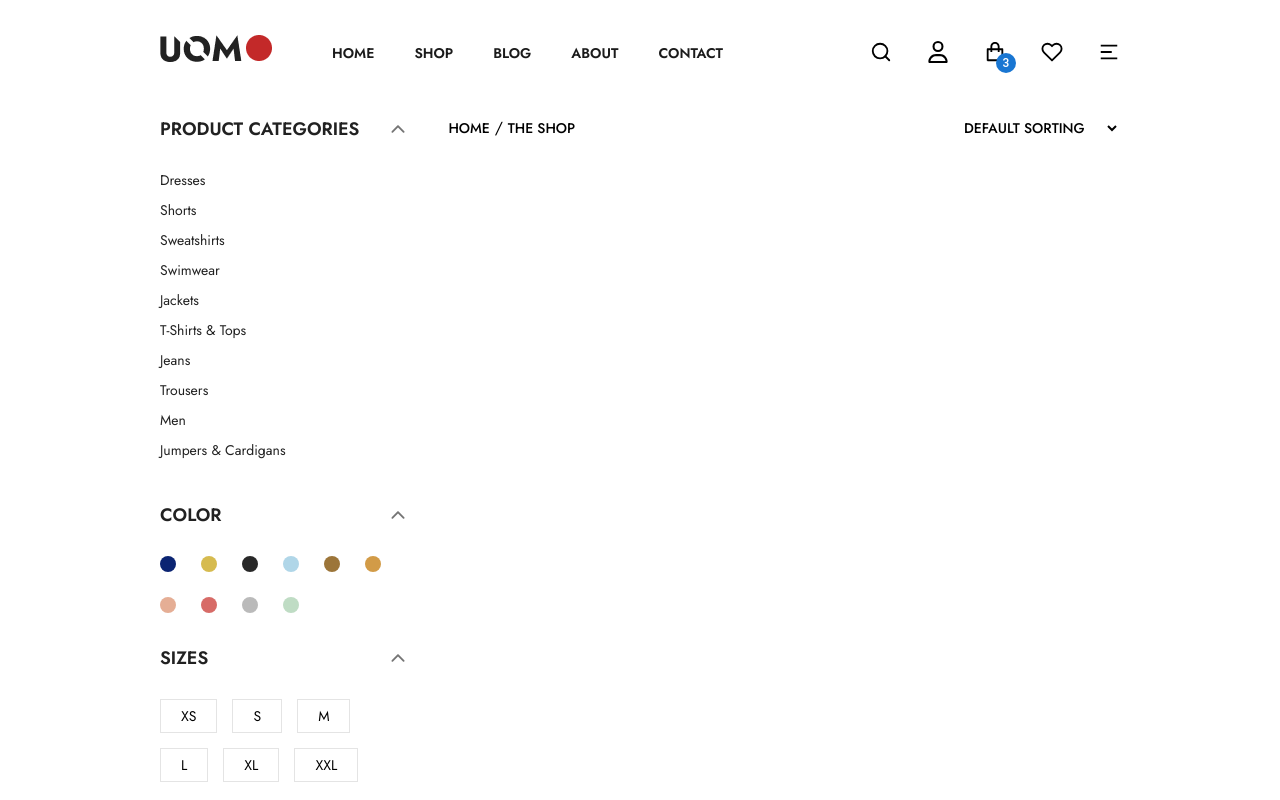
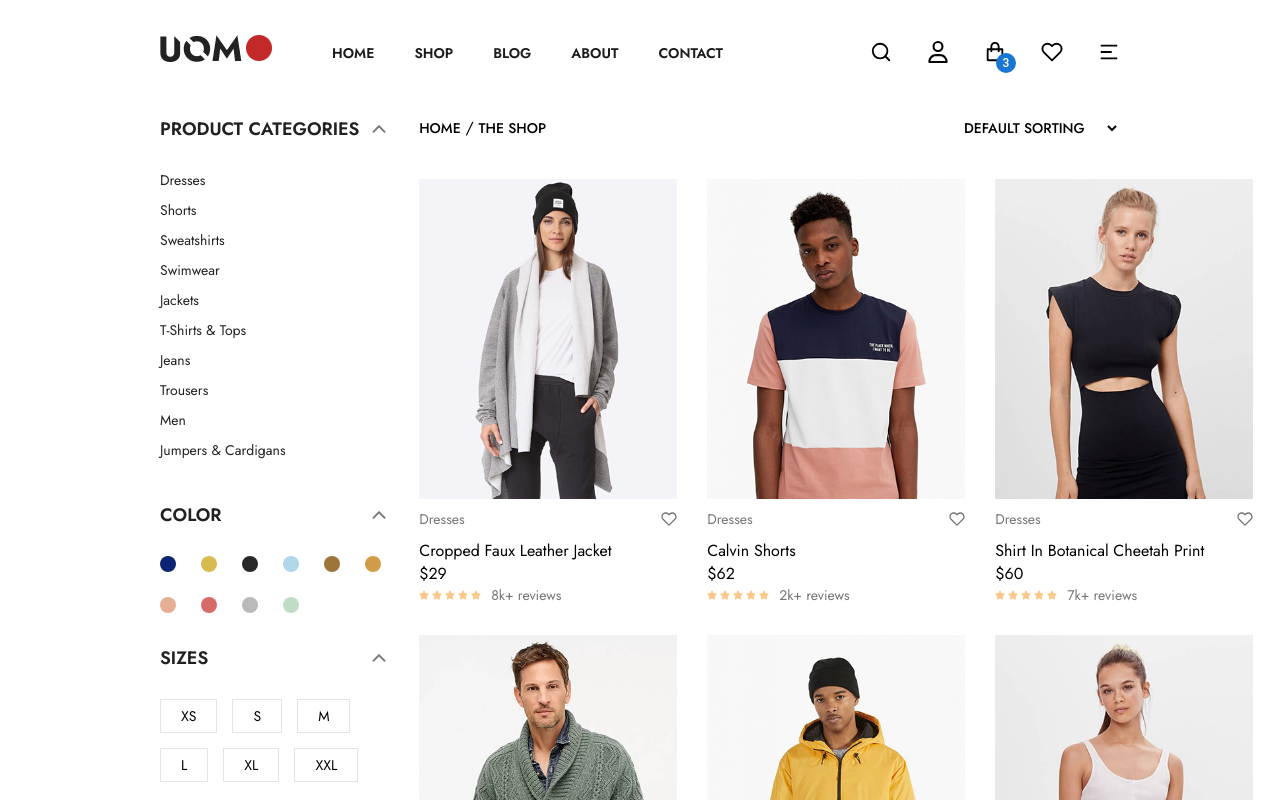
Before and after one commit to toyor009/ShopNow, a React (Create React App) app: page /shop in a window 1280 px wide. Shown: the top 800 px of the page. Built offline with nearby package versions, Linux system fonts and the light colour scheme.

Commit message:
"Add CSS for shop details product grid and update ShopDetails.jsx"

```diff
--- a/src/Components/Shop/ShopDetails/ShopDetails.css
+++ b/src/Components/Shop/ShopDetails/ShopDetails.css
@@ -4,7 +4,7 @@
 
 .shopDetailMain {
   display: flex;
-  gap: 40px;
+  gap: 30px;
 }
 
 .shopDetails__left {
@@ -18,6 +18,7 @@
   display: flex;
   flex-direction: column;
   padding-top: 12px;
+  gap: 40px;
 }
 
 .shopDetailsSorting {
@@ -61,6 +62,127 @@
 
 /* Shop Products */
 
+.shopDetailsProductsContainer {
+  display: grid;
+  grid-template-columns: repeat(3, 1fr);
+  grid-gap: 30px;
+}
+
+.sdProductContainer {
+  position: relative;
+}
+
+.sdProductImages {
+  position: relative;
+  width: 258px;
+  height: 320px;
+  overflow: hidden;
+  -webkit-transition: all 0.2s cubic-bezier(0.99, 0.99, 0, 0.61);
+  transition: 0.3s linear;
+  -moz-transition: 0.3s linear;
+  -o-transition: 0.3s linear;
+}
+
+.sdProductImages img {
+  position: absolute;
+  width: 100%;
+  height: 100%;
+  top: 0;
+  left: 0;
+  overflow: hidden;
+  object-fit: cover;
+  transition: opacity 0.3s linear;
+}
+
+.sdProductImages .sdProduct_back {
+  z-index: 1;
+  opacity: 0;
+  transition: opacity 0.3s linear;
+}
+
+.sdProductContainer:hover .sdProduct_back {
+  opacity: 1;
+}
+
+.sdProductImages .sdProduct_front {
+  z-index: 2;
+  transition: opacity 0.3s linear;
+  cursor: pointer;
+}
+
+.sdProductContainer:hover .sdProduct_front {
+  opacity: 0;
+}
+
+.sdProductContainer h4 {
+  position: relative;
+  top: 320px;
+  text-align: center;
+  padding: 10px;
+  background-color: rgb(253, 253, 253);
+  transition: all 0.2s cubic-bezier(0.99, 0.99, 0, 0.61);
+  margin: 0 10px;
+  text-transform: uppercase;
+  font-weight: 500;
+  font-size: 14px;
+  z-index: 3;
+}
+
+.sdProductContainer:hover h4 {
+  top: 270px;
+}
+
+.sdProductInfo {
+  display: flex;
+  flex-direction: column;
+  gap: 10px;
+}
+
+.sdProductCategoryWishlist {
+  display: flex;
+  justify-content: space-between;
+  align-items: center;
+  margin-top: 10px;
+}
+
+.sdProductCategoryWishlist p {
+  color: #767676;
+  font-size: 14px;
+}
+
+.sdProductNameInfo {
+  display: flex;
+  flex-direction: column;
+  align-items: flex-start;
+}
+
+.sdProductNameInfo a {
+  text-decoration: none;
+  color: black;
+}
+
+.sdProductNameInfo h5 {
+  font-weight: 400;
+  font-size: 16px;
+  text-align: left;
+}
+
+.sdProductRatingReviews {
+  display: flex;
+  gap: 10px;
+}
+
+.sdProductRatingReviews span {
+  color: #767676;
+  font-size: 14px;
+}
+
+.sdProductRatingStar {
+  display: flex;
+  align-items: center;
+  gap: 3px;
+}
+
 /* responsive */
 
 @media screen and (max-width: 1210px) {
--- a/src/Components/Shop/ShopDetails/ShopDetails.jsx
+++ b/src/Components/Shop/ShopDetails/ShopDetails.jsx
@@ -47,7 +47,56 @@ const ShopDetails = () => {
               </div>
             </div>
             <div className="shopDetailsProducts">
-              <div className="shopDetailsProductContainer"></div>
+              <div className="shopDetailsProductsContainer">
+                {StoreData.slice(0, 6).map((product) => (
+                  <div className="sdProductContainer">
+                    <div className="sdProductImages">
+                      <img
+                        src={product.frontImg}
+                        alt=""
+                        className="sdProduct_front"
+                      />
+                      <img
+                        src={product.backImg}
+                        alt=""
+                        className="sdProduct_back"
+                      />
+                      <h4>Add to Cart</h4>
+                    </div>
+                    <div className="sdProductInfo">
+                      <div className="sdProductCategoryWishlist">
+                        <p>Dresses</p>
+                        <FiHeart
+                          onClick={() => handleWishlistClick(product.productID)}
+                          style={{
+                            color: wishList[product.productID]
+                              ? "red"
+                              : "#767676",
+                            cursor: "pointer",
+                          }}
+                        />
+                      </div>
+                      <div className="sdProductNameInfo">
+                        <Link to="product">
+                          <h5>{product.productName}</h5>
+                        </Link>
+
+                        <p>{product.productPrice}</p>
+                        <div className="sdProductRatingReviews">
+                          <div className="sdProductRatingStar">
+                            <FaStar color="#FEC78A" size={10} />
+                            <FaStar color="#FEC78A" size={10} />
+                            <FaStar color="#FEC78A" size={10} />
+                            <FaStar color="#FEC78A" size={10} />
+                            <FaStar color="#FEC78A" size={10} />
+                          </div>
+                          <span>{product.productReviews}</span>
+                        </div>
+                      </div>
+                    </div>
+                  </div>
+                ))}
+              </div>
             </div>
             <div className="shopDetailsPagination"></div>
           </div>
```
